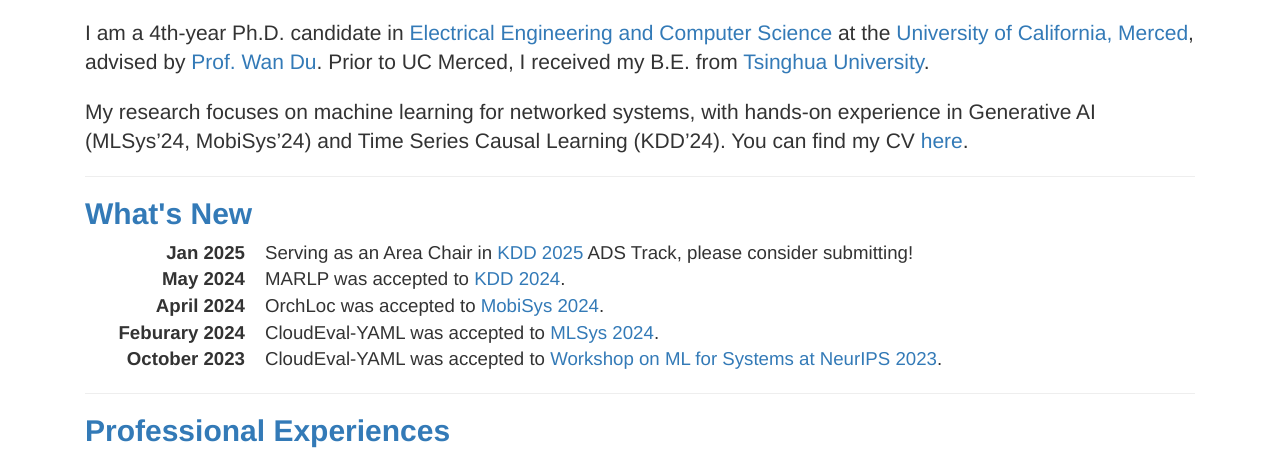
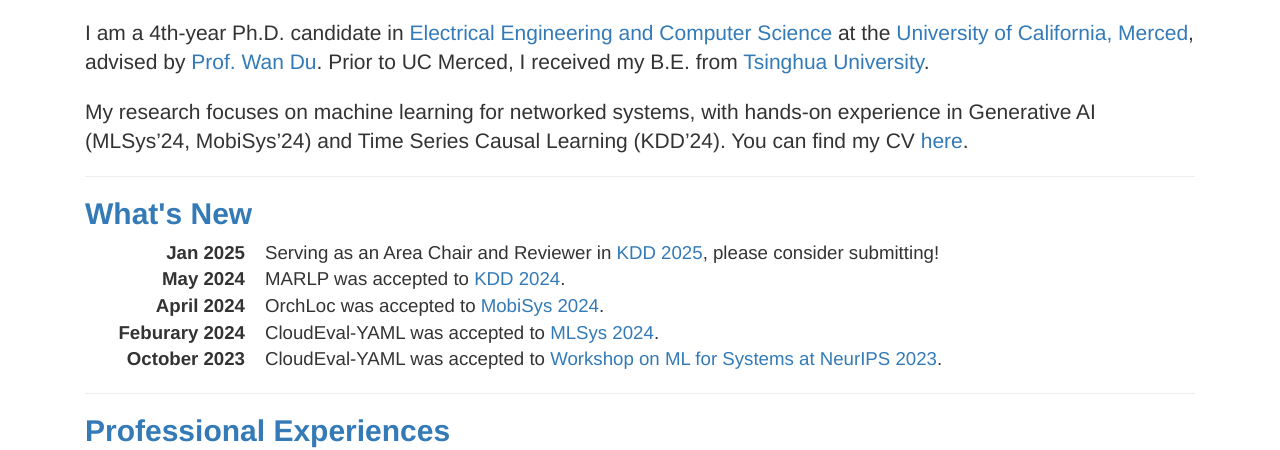
Before and after one commit to ycucm/ycucm.github.io, a plain HTML site: page index.html in a window 1280 px wide. Shown: the part 363-813 px from the top of the page. Drawn offline with Linux system fonts and the light colour scheme.

Commit message:
Update index.html

```diff
--- a/index.html
+++ b/index.html
@@ -140,7 +140,7 @@ Analytics"></a></div></noscript> -->
         <h2><b><a id="news">What's New</a></b></h2>
         <dl class="dl-horizontal">
             <dt>Jan 2025</dt>
-            <dd>Serving as an Area Chair in <a target="_blank" href="https://kdd2025.kdd.org/">KDD 2025</a> ADS Track, please consider submitting!</dd>
+            <dd>Serving as an Area Chair and Reviewer in <a target="_blank" href="https://kdd2025.kdd.org/">KDD 2025</a>, please consider submitting!</dd>
             <dt>May 2024</dt>
             <dd>MARLP was accepted to <a target="_blank" href="https://kdd2024.kdd.org/">KDD 2024</a>.</dd>
             <dt>April 2024</dt>
```
